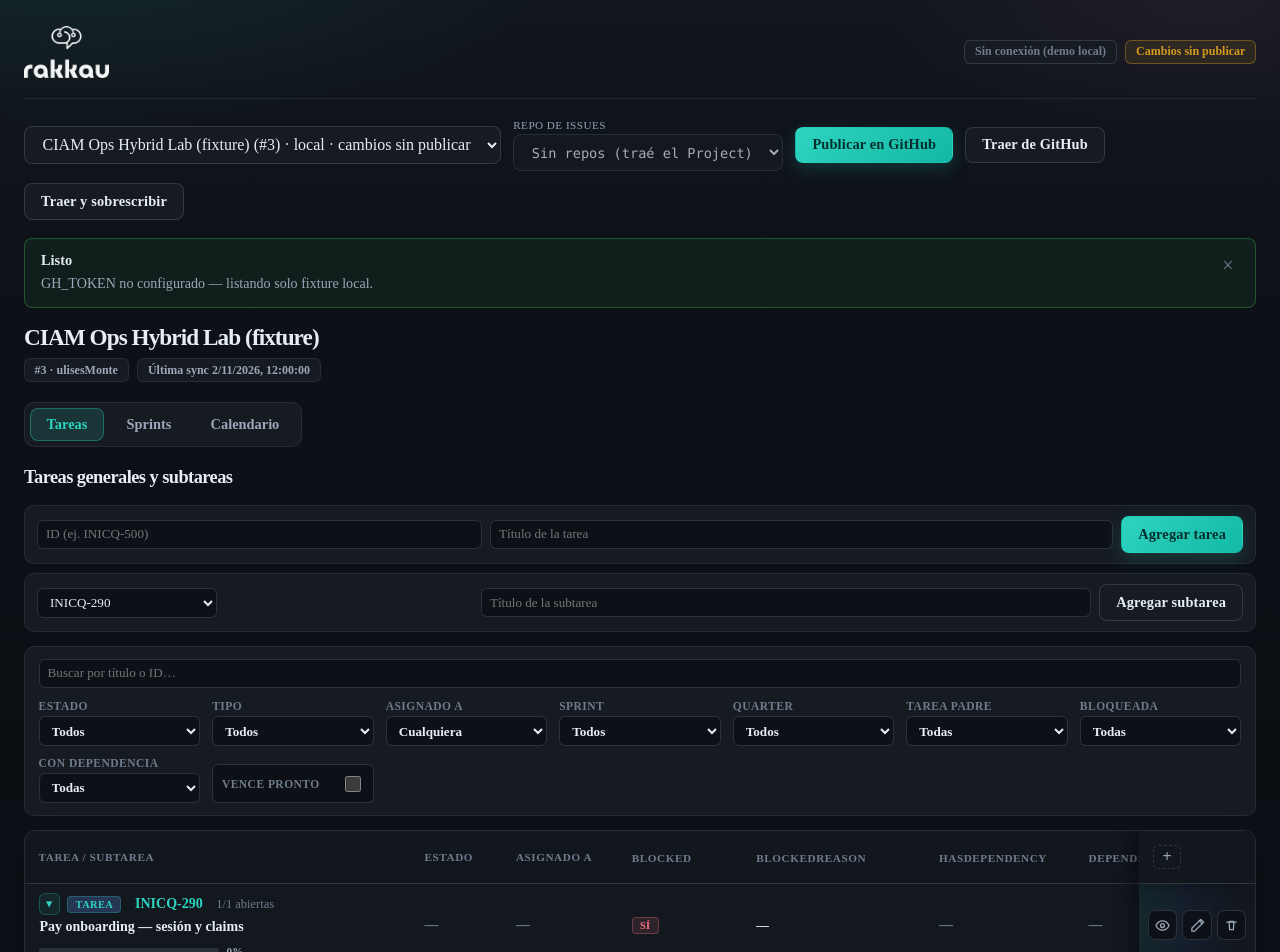
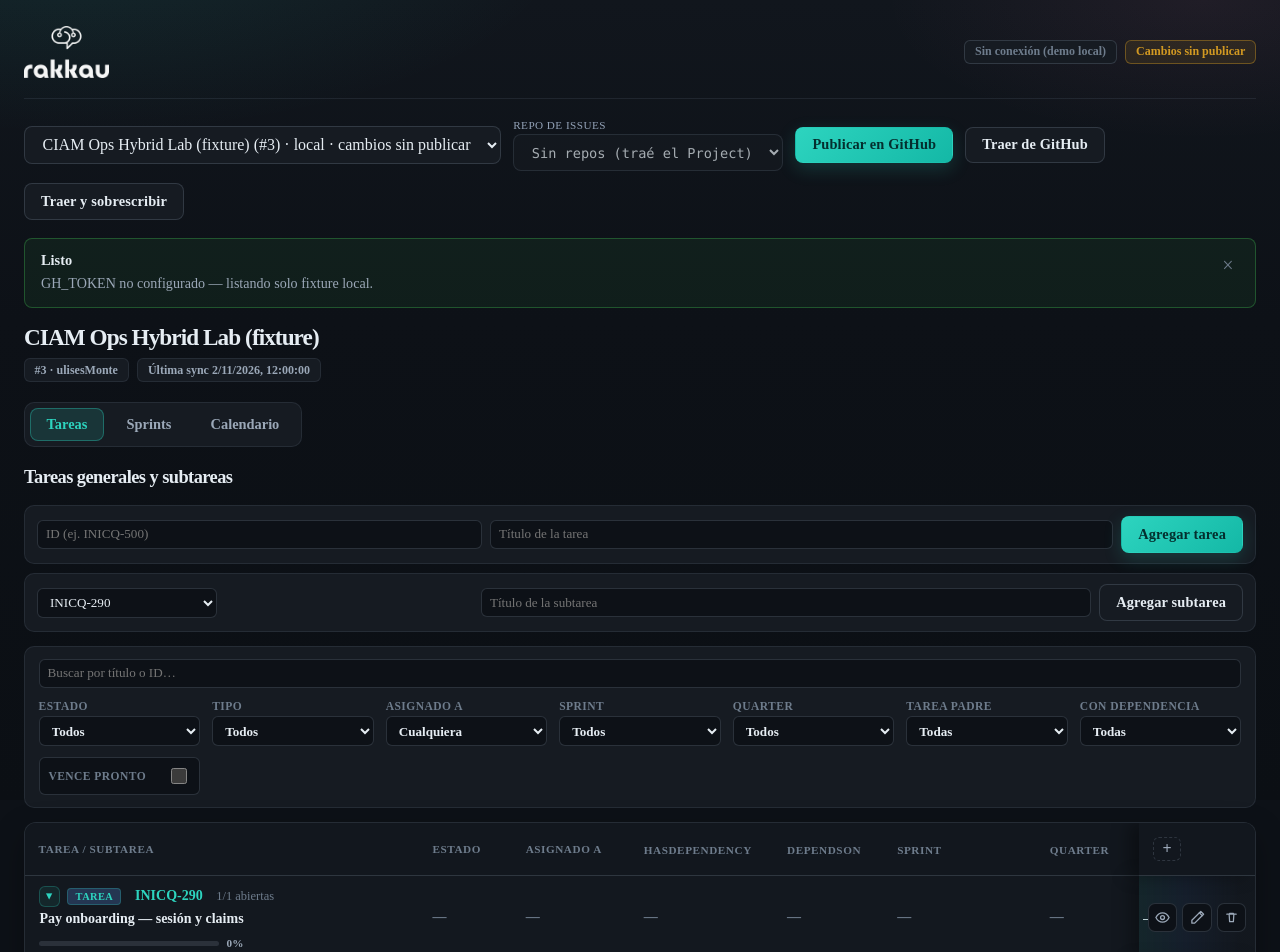
Before and after one commit to ulisesMonte/rakkau-pm, a Next.js app: page / in a window 1280 px wide. Shown: the top 952 px of the page. Built offline with nearby package versions, Linux system fonts and the light colour scheme.

Commit message:
Hide Blocked Yes/No; rely on Status Bloqueado

```diff
--- a/components/HierarchyTable.tsx
+++ b/components/HierarchyTable.tsx
@@ -172,19 +172,11 @@ function GitHubFieldCell({
     const raw = typeof value === "string" ? value : Array.isArray(value) ? value.join(", ") : "";
     return <DepCell deps={parseDeps(raw)} />;
   }
-  if (field.name === CANONICAL_FIELDS.Blocked) {
-    const reason =
-      (item?.fieldValues.BlockedReason ?? task?.BlockedReason ?? "") || undefined;
-    const blocked =
-      value === "Sí" ||
-      taskIsBlocked({
-        Blocked: typeof value === "string" ? value : undefined,
-        Status: item?.fieldValues.Status,
-      });
-    return <BlockedCell blocked={blocked} reason={reason} />;
-  }
-  if (field.name === CANONICAL_FIELDS.BlockedReason) {
-    return <span className="rk-cell-text">{dash(typeof value === "string" ? value : "")}</span>;
+  if (
+    field.name === CANONICAL_FIELDS.Blocked ||
+    field.name === CANONICAL_FIELDS.BlockedReason
+  ) {
+    return null;
   }
   if (field.name === CANONICAL_FIELDS.DueDate) {
     const due = typeof value === "string" ? value : undefined;
@@ -478,12 +470,8 @@ function BlockedCell({ blocked, reason }: { blocked: boolean; reason?: string })
   );
 }
 
-/** Bloqueada por campo Blocked o Status GitHub «Bloqueado». */
-function taskIsBlocked(fields: {
-  Blocked?: string;
-  Status?: string;
-}): boolean {
-  if (fields.Blocked === "Sí") return true;
+/** Bloqueada solo si el Status GitHub es «Bloqueado» (sin campo Blocked Sí/No). */
+function taskIsBlocked(fields: { Status?: string }): boolean {
   return /^bloqueado$/i.test(String(fields.Status ?? "").trim());
 }
 
@@ -569,7 +557,6 @@ export function HierarchyTable({
   const [fAssignee, setFAssignee] = useState("");
   const [fSprint, setFSprint] = useState("");
   const [fQuarter, setFQuarter] = useState("");
-  const [fBlocked, setFBlocked] = useState<"" | "sí" | "no">("");
   const [fDepends, setFDepends] = useState<"" | "sí" | "no">("");
   const [fPadre, setFPadre] = useState("");
   const [fDueSoon, setFDueSoon] = useState(false);
@@ -587,11 +574,10 @@ export function HierarchyTable({
     assignee: fAssignee ? [fAssignee] : [],
     sprint: fSprint ? [fSprint] : [],
     quarter: fQuarter ? [fQuarter] : [],
-    blocked: fBlocked || undefined,
     depends: fDepends || undefined,
     padre: fPadre ? [fPadre] : [],
     dueSoon: fDueSoon || undefined,
-  }), [fText, fEstado, fTipo, fAssignee, fSprint, fQuarter, fBlocked, fDepends, fPadre, fDueSoon]);
+  }), [fText, fEstado, fTipo, fAssignee, fSprint, fQuarter, fDepends, fPadre, fDueSoon]);
 
   const filtering = !isQueryEmpty(filterQuery);
 
@@ -621,7 +607,7 @@ export function HierarchyTable({
 
   function clearFilters() {
     setFText(""); setFEstado(""); setFTipo(""); setFAssignee("");
-    setFSprint(""); setFQuarter(""); setFBlocked(""); setFDepends("");
+    setFSprint(""); setFQuarter(""); setFDepends("");
     setFPadre(""); setFDueSoon(false);
   }
 
@@ -797,13 +783,6 @@ export function HierarchyTable({
               onChange={(e) => setFPadre(e.target.value)}>
               <option value="">Todas</option>
               {options.map((id) => <option key={id} value={id}>{id}</option>)}
-            </select>
-          </label>
-          <label className="rk-label">Bloqueada
-            <select className="rk-select-sm" value={fBlocked}
-              onChange={(e) => setFBlocked(e.target.value as "" | "sí" | "no")}>
-              <option value="">Todas</option>
-              <option value="sí">Sí</option><option value="no">No</option>
             </select>
           </label>
           <label className="rk-label">Con dependencia
@@ -1331,7 +1310,6 @@ function ViewPanel({
       : statusView(undefined);
   const deps = parseDeps(task?.DependsOn ?? item?.fieldValues.DependsOn);
   const blocked = taskIsBlocked({
-    Blocked: task?.Blocked ?? item?.fieldValues.Blocked,
     Status: task?.Status ?? item?.fieldValues.Status,
   });
   const blockReason = task?.BlockedReason ?? item?.fieldValues.BlockedReason ?? "";
@@ -1498,21 +1476,15 @@ function EditPanel({
   const blockReasonVal =
     task?.BlockedReason ?? item?.fieldValues.BlockedReason ?? "";
   const blocked = taskIsBlocked({
-    Blocked: task?.Blocked ?? item?.fieldValues.Blocked,
-    Status: item?.fieldValues.Status,
+    Status: task?.Status ?? item?.fieldValues.Status,
   });
-  const showBlockReason =
-    blocked || (isTask && blockReasonVal.trim().length > 0);
+  const showBlockReason = blocked;
   const statusField = githubStatusField(project);
 
   function patchBlockReason(value: string) {
-    const byStatus = item
-      ? /^bloqueado$/i.test(String(item.fieldValues.Status ?? "").trim())
-      : false;
-    const Blocked = byStatus || value.trim() ? "Sí" : "No";
     const BlockedReason = value;
-    if (task) patchTask({ BlockedReason, Blocked });
-    else patchFields({ BlockedReason, Blocked });
+    if (task) patchTask({ BlockedReason });
+    else patchFields({ BlockedReason });
   }
 
   function patchTask(p: Partial<GeneralTask>) { if (task) onPatchGeneralTask(task.id, p); }
--- a/lib/githubTableColumns.ts
+++ b/lib/githubTableColumns.ts
@@ -16,6 +16,9 @@ const HIDDEN_TABLE_FIELD_NAMES = new Set<string>([
   CANONICAL_FIELDS.Task,
   /** Se muestra en la columna Estado de la tarea general. */
   CANONICAL_FIELDS.EstadoOperativo,
+  /** Redundante: el Status GitHub «Bloqueado» ya indica bloqueo. */
+  CANONICAL_FIELDS.Blocked,
+  CANONICAL_FIELDS.BlockedReason,
 ]);
 
 /** Campos de sistema que no se muestran como columnas de tabla. */
```
Also changed, not shown: 2 other files (tests, documents, lock files or other folders).
